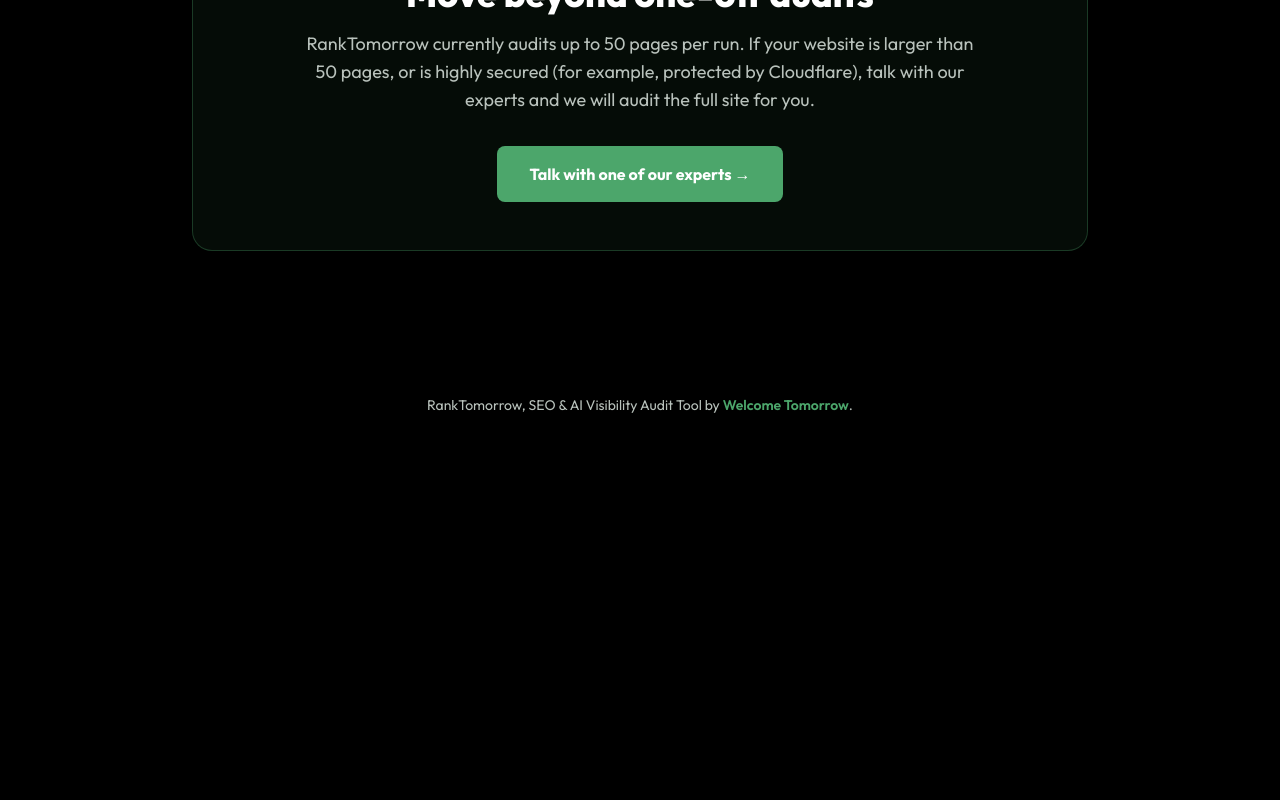
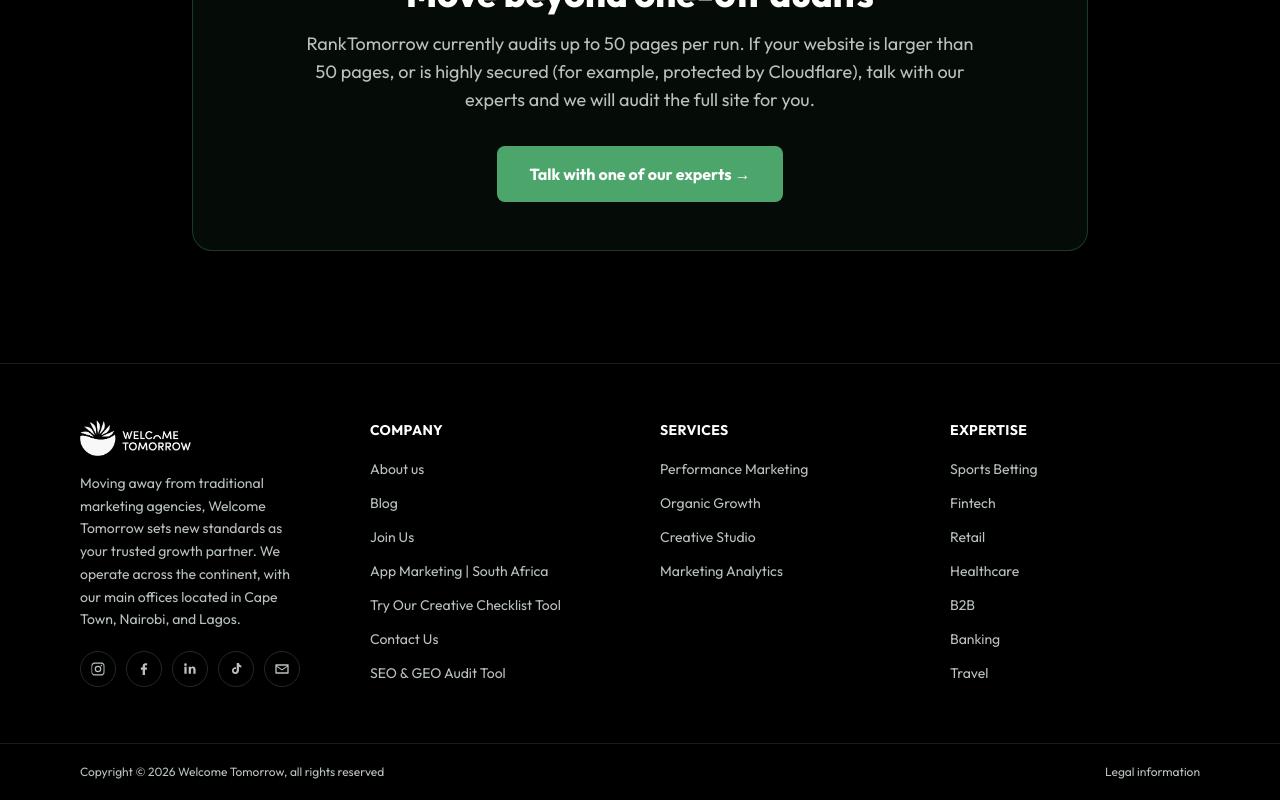
Before and after one commit to tanuikiplangat3-del/tomorrowrank, a Next.js app: page /ranktomorrow/ in a window 1280 px wide. Shown: the part 2809-3609 px from the top of the page. Before the commit the page ends 3256 px from the top, so only its background shows below. Built offline with nearby package versions, Linux system fonts and the light colour scheme.

Commit message:
Add files via upload

```diff
--- /dev/null
+++ b/components/Footer.tsx
@@ -0,0 +1,101 @@
+// components/Footer.tsx : Full Welcome Tomorrow footer, mirrored from
+// welcometomorrow.io (brand blurb + socials, Company / Services / Expertise
+// columns, legal bar). Outfit font is inherited from the body.
+
+const COMPANY: [string, string][] = [
+  ["About us", "https://welcometomorrow.io/about-us/"],
+  ["Blog", "https://welcometomorrow.io/blog/"],
+  ["Join Us", "https://welcometomorrow.io/join-us/"],
+  ["App Marketing | South Africa", "https://welcometomorrow.io/app-growth-south-africa/"],
+  ["Try Our Creative Checklist Tool", "https://welcometomorrow.io/creative-checklist/"],
+  ["Contact Us", "https://welcometomorrow.typeform.com/to/CeIvTBF5"],
+  ["SEO & GEO Audit Tool", "https://tools.welcometomorrow.io/ranktomorrow"],
+];
+
+const SERVICES: [string, string][] = [
+  ["Performance Marketing", "https://welcometomorrow.io/performance-marketing-agency/"],
+  ["Organic Growth", "https://welcometomorrow.io/social-media-marketing-agency/"],
+  ["Creative Studio", "https://welcometomorrow.io/creative-agency/"],
+  ["Marketing Analytics", "https://welcometomorrow.io/marketing-analytics/"],
+];
+
+const EXPERTISE: [string, string][] = [
+  ["Sports Betting", "https://welcometomorrow.io/sports-betting-agency/"],
+  ["Fintech", "https://welcometomorrow.io/fintech-marketing-agency/"],
+  ["Retail", "https://welcometomorrow.io/retail-marketing-agency/"],
+  ["Healthcare", "https://welcometomorrow.io/healthcare-marketing-agency/"],
+  ["B2B", "https://welcometomorrow.io/b2b-marketing-agency/"],
+  ["Banking", "https://welcometomorrow.io/trusted-banking-marketing-agency/"],
+  ["Travel", "https://welcometomorrow.io/travel-marketing-agency/"],
+];
+
+const SOCIALS: { label: string; href: string; path: string }[] = [
+  { label: "Instagram", href: "https://www.instagram.com/welcome_tomorrow/", path: "M12 2.2c3.2 0 3.6 0 4.8.07 1.2.06 1.8.25 2.2.42.6.22 1 .48 1.4.9.42.4.68.8.9 1.4.17.4.36 1 .42 2.2.07 1.2.07 1.6.07 4.8s0 3.6-.07 4.8c-.06 1.2-.25 1.8-.42 2.2a3.9 3.9 0 0 1-.9 1.4c-.4.42-.8.68-1.4.9-.4.17-1 .36-2.2.42-1.2.07-1.6.07-4.8.07s-3.6 0-4.8-.07c-1.2-.06-1.8-.25-2.2-.42a3.9 3.9 0 0 1-1.4-.9 3.9 3.9 0 0 1-.9-1.4c-.17-.4-.36-1-.42-2.2C2.2 15.6 2.2 15.2 2.2 12s0-3.6.07-4.8c.06-1.2.25-1.8.42-2.2.22-.6.48-1 .9-1.4.4-.42.8-.68 1.4-.9.4-.17 1-.36 2.2-.42C8.4 2.2 8.8 2.2 12 2.2Zm0 1.8c-3.1 0-3.5 0-4.7.07-.9.04-1.4.2-1.7.32-.43.17-.74.37-1.06.7-.32.31-.52.62-.7 1.05-.12.3-.28.8-.32 1.7C3.25 9 3.25 9.4 3.25 12s0 3 .07 4.2c.04.9.2 1.4.32 1.7.17.43.37.74.7 1.06.31.32.62.52 1.05.7.3.12.8.28 1.7.32 1.2.07 1.6.07 4.7.07s3.5 0 4.7-.07c.9-.04 1.4-.2 1.7-.32.43-.17.74-.37 1.06-.7.32-.31.52-.62.7-1.05.12-.3.28-.8.32-1.7.07-1.2.07-1.6.07-4.2s0-3-.07-4.2c-.04-.9-.2-1.4-.32-1.7a2.8 2.8 0 0 0-.7-1.06 2.8 2.8 0 0 0-1.05-.7c-.3-.12-.8-.28-1.7-.32C15.5 4 15.1 4 12 4Zm0 3.1a4.9 4.9 0 1 1 0 9.8 4.9 4.9 0 0 1 0-9.8Zm0 1.8a3.1 3.1 0 1 0 0 6.2 3.1 3.1 0 0 0 0-6.2Zm5-3.4a1.15 1.15 0 1 1 0 2.3 1.15 1.15 0 0 1 0-2.3Z" },
+  { label: "Facebook", href: "https://www.facebook.com/welcometomorrowagency", path: "M13.5 21v-8h2.7l.4-3.1h-3.1V7.9c0-.9.25-1.5 1.5-1.5h1.7V3.6c-.3 0-1.3-.1-2.5-.1-2.5 0-4.2 1.5-4.2 4.3v2.1H7.3V13h2.7v8h3.5Z" },
+  { label: "LinkedIn", href: "https://www.linkedin.com/company/wtglobal/", path: "M6.94 8.5V19H3.56V8.5h3.38ZM5.25 3.5a1.96 1.96 0 1 1 0 3.92 1.96 1.96 0 0 1 0-3.92ZM20.44 19h-3.38v-5.6c0-1.4-.5-2.36-1.75-2.36-.95 0-1.52.64-1.77 1.26-.09.22-.11.53-.11.84V19h-3.38s.04-9.5 0-10.5h3.38v1.49c.45-.7 1.25-1.7 3.05-1.7 2.22 0 3.9 1.45 3.9 4.58V19Z" },
+  { label: "TikTok", href: "https://www.tiktok.com/@welcome.tomorrow", path: "M16.5 3c.3 2 1.5 3.6 3.5 3.9v2.7c-1.3.1-2.5-.3-3.6-1v5.6c0 3.2-2.4 5.3-5.2 5.3A5.1 5.1 0 0 1 6 14.3c0-3.1 2.8-5.4 6-4.8v2.8c-.4-.1-.8-.2-1.2-.2-1.3 0-2.3 1-2.3 2.3 0 1.3 1 2.3 2.3 2.3 1.3 0 2.3-1 2.3-2.3V3h3.4Z" },
+  { label: "Newsletter", href: "https://newsletter.welcometomorrow.io/", path: "M3 5h18a1 1 0 0 1 1 1v12a1 1 0 0 1-1 1H3a1 1 0 0 1-1-1V6a1 1 0 0 1 1-1Zm1.4 2 7.6 5.3L19.6 7H4.4ZM20 8.5l-8 5.6L4 8.5V17h16V8.5Z" },
+];
+
+function Column({ title, links }: { title: string; links: [string, string][] }) {
+  return (
+    <div>
+      <h3 className="font-display text-sm font-bold uppercase tracking-wide text-paper">{title}</h3>
+      <ul className="mt-4 space-y-2.5">
+        {links.map(([label, href]) => (
+          <li key={label}>
+            <a href={href} className="text-sm text-muted transition hover:text-wtgreen">{label}</a>
+          </li>
+        ))}
+      </ul>
+    </div>
+  );
+}
+
+export function Footer() {
+  return (
+    <footer className="relative z-10 border-t border-white/10">
+      <div className="mx-auto max-w-6xl px-4 py-14">
+        <div className="grid gap-10 md:grid-cols-2 lg:grid-cols-4">
+          {/* Brand */}
+          <div className="lg:pr-6">
+            <a href="https://welcometomorrow.io" aria-label="Welcome Tomorrow">
+              {/* eslint-disable-next-line @next/next/no-img-element */}
+              <img src="/ranktomorrow/welcome-tomorrow-logo.png" alt="Welcome Tomorrow" width={362} height={117} className="h-9 w-auto" />
+            </a>
+            <p className="mt-4 text-sm leading-relaxed text-muted">
+              Moving away from traditional marketing agencies, Welcome Tomorrow sets new standards as your
+              trusted growth partner. We operate across the continent, with our main offices located in
+              Cape Town, Nairobi, and Lagos.
+            </p>
+            <div className="mt-5 flex flex-wrap gap-2.5">
+              {SOCIALS.map((s) => (
+                <a
+                  key={s.label}
+                  href={s.href}
+                  target="_blank"
+                  rel="noopener noreferrer"
+                  aria-label={s.label}
+                  className="flex h-9 w-9 items-center justify-center rounded-full border border-white/15 text-muted transition hover:border-wtgreen hover:text-wtgreen"
+                >
+                  <svg viewBox="0 0 24 24" fill="currentColor" className="h-4 w-4"><path d={s.path} /></svg>
+                </a>
+              ))}
+            </div>
+          </div>
+
+          <Column title="Company" links={COMPANY} />
+          <Column title="Services" links={SERVICES} />
+          <Column title="Expertise" links={EXPERTISE} />
+        </div>
+      </div>
+
+      <div className="border-t border-white/10">
+        <div className="mx-auto flex max-w-6xl flex-col items-center justify-between gap-2 px-4 py-5 text-xs text-muted sm:flex-row">
+          <span>Copyright © 2026 Welcome Tomorrow, all rights reserved</span>
+          <a href="https://welcometomorrow.io/legal-notice/" className="transition hover:text-wtgreen">Legal information</a>
+        </div>
+      </div>
+    </footer>
+  );
+}
--- a/components/Landing.tsx
+++ b/components/Landing.tsx
@@ -2,6 +2,7 @@
 import { AuditApp } from "@/components/AuditApp";
 import { Nav } from "@/components/Nav";
 import { SeoContent } from "@/components/SeoContent";
+import { Footer } from "@/components/Footer";
 
 export function Landing({ internal = false }: { internal?: boolean }) {
   return (
@@ -21,13 +22,7 @@
       {/* SEO / GEO marketing content (public page only) */}
       {!internal && <SeoContent />}
 
-      <footer className="relative z-10 py-8 text-center text-sm text-muted">
-        RankTomorrow, SEO &amp; AI Visibility Audit Tool by{" "}
-        <a href="https://welcometomorrow.io" className="font-semibold text-wtgreen hover:underline">
-          Welcome Tomorrow
-        </a>
-        .
-      </footer>
+      <Footer />
     </main>
   );
 }
--- a/components/LeadGate.tsx
+++ b/components/LeadGate.tsx
@@ -2,12 +2,21 @@
 // components/LeadGate.tsx
 // Non-dismissable gate shown when the user clicks Audit. The audit only starts
 // after a valid submission (enforced server-side too). No close/X, no
-// outside-click dismiss, no ESC — it resolves only on success.
+// outside-click dismiss, no ESC — it resolves only on success. Any COMPANY email
+// is accepted (free inboxes like Gmail/Yahoo are rejected); the email no longer
+// has to match the audited domain.
 
-import { useRef, useState } from "react";
+import { useEffect, useState } from "react";
 import { apiPath } from "./Gate";
-import { emailMatchesSite, siteHost } from "@/lib/leadmatch";
+import { siteHost } from "@/lib/leadmatch";
 import { gtmEvent } from "@/lib/gtm";
+
+// Obvious free/public inboxes — quick client-side feedback (server is authoritative).
+const FREE = new Set([
+  "gmail.com", "googlemail.com", "yahoo.com", "yahoo.co.uk", "ymail.com", "hotmail.com",
+  "outlook.com", "live.com", "msn.com", "icloud.com", "me.com", "aol.com", "proton.me",
+  "protonmail.com", "gmx.com", "mail.com", "zoho.com", "yandex.com",
+]);
 
 export function LeadGate({
   url,
@@ -23,27 +32,26 @@
   const [agreed, setAgreed] = useState(false);
   const [newsletter, setNewsletter] = useState(false);
   const [error, setError] = useState<string | null>(null);
-  const [mismatch, setMismatch] = useState(false);
   const [submitting, setSubmitting] = useState(false);
-  const emailRef = useRef<HTMLInputElement>(null);
 
-  function editEmail() {
-    // Dismiss both mismatch CTAs, keep everything the user already typed, and
-    // drop the cursor into the email field so they can fix it and hit Run.
-    setMismatch(false);
-    setError(null);
-    setTimeout(() => { emailRef.current?.focus(); emailRef.current?.select(); }, 0);
-  }
+  // Lock background scroll while the gate is open — the screen stays put.
+  useEffect(() => {
+    const prev = document.body.style.overflow;
+    document.body.style.overflow = "hidden";
+    return () => { document.body.style.overflow = prev; };
+  }, []);
 
   async function submit() {
     setError(null);
-    setMismatch(false);
     if (!firstName.trim() || !lastName.trim()) { setError("Please enter your first and last name."); return; }
     if (!email.trim()) { setError("Please enter your company email."); return; }
     if (!agreed) { setError("Please tick the box to receive your audit by email."); return; }
-    // The company email must belong to the domain being audited. If it doesn't,
-    // we don't error — we invite them to contact Welcome Tomorrow to verify.
-    if (!emailMatchesSite(email, url)) { setMismatch(true); return; }
+    const domain = email.split("@")[1]?.toLowerCase().trim();
+    if (!domain || !domain.includes(".")) { setError("Please enter a valid company email."); return; }
+    if (FREE.has(domain)) {
+      setError("Please use your company email — free inboxes (Gmail, Yahoo, Outlook, etc.) aren't accepted.");
+      return;
+    }
     setSubmitting(true);
     try {
       const res = await fetch(apiPath("/api/lead"), {
@@ -52,7 +60,6 @@
         body: JSON.stringify({ firstName, lastName, email, position, agreed, newsletter, url }),
       });
       const data = await res.json().catch(() => ({}));
-      if (res.status === 422 || data.error === "MISMATCH") { setMismatch(true); setSubmitting(false); return; }
       if (!res.ok) { setError(data.error || "Could not verify your details."); setSubmitting(false); return; }
       gtmEvent("generate_lead", { site: siteHost(url), newsletter });
       onVerified(data.leadId, email);
@@ -62,16 +69,12 @@
     }
   }
 
-  const contactHref =
-    `mailto:seo@welcometomorrow.io?subject=${encodeURIComponent(`Audit verification for ${siteHost(url) ?? url}`)}` +
-    `&body=${encodeURIComponent(`Hi Welcome Tomorrow team,\n\nI'd like to run an SEO & AI-visibility audit for ${siteHost(url) ?? url}, but my email domain doesn't match the site. Could you help verify me?\n\nName: ${firstName} ${lastName}\nEmail: ${email}\nSite: ${url}\n\nThanks!`)}`;
-
   const field =
     "w-full rounded-lg border border-glassBorder bg-white/[0.04] px-3 py-2.5 text-sm text-paper placeholder:text-muted outline-none focus:border-wtgreen";
 
   return (
-    // Fixed full-screen overlay; blocks everything behind it.
-    <div className="fixed inset-0 z-[100] flex items-center justify-center bg-black/80 p-4 backdrop-blur-sm">
+    // Fixed full-screen overlay; blocks everything behind it (background scroll locked).
+    <div className="fixed inset-0 z-[100] flex items-center justify-center overflow-y-auto bg-black/80 p-4 backdrop-blur-sm">
       <div className="w-full max-w-md rounded-2xl border border-glassBorder bg-[#0c0f0d] p-6 shadow-2xl sm:p-8">
         <h2 className="font-display text-2xl font-extrabold text-paper">Get your free SEO &amp; AI visibility audit</h2>
         <p className="mt-2 text-sm text-muted">
@@ -84,7 +87,7 @@
             <input className={field} placeholder="First name" value={firstName} onChange={(e) => setFirst(e.target.value)} />
             <input className={field} placeholder="Last name" value={lastName} onChange={(e) => setLast(e.target.value)} />
           </div>
-          <input ref={emailRef} className={field} type="email" placeholder="Company email (no Gmail/Yahoo)" value={email} onChange={(e) => setEmail(e.target.value)} />
+          <input className={field} type="email" placeholder="Company email" value={email} onChange={(e) => setEmail(e.target.value)} />
           <input className={field} placeholder="Position" value={position} onChange={(e) => setPosition(e.target.value)} />
 
           <label className="flex cursor-pointer items-start gap-2.5 pt-1">
@@ -106,32 +109,6 @@
 
           {error && <p className="text-sm font-medium text-bad">{error}</p>}
 
-          {mismatch ? (
-            <div className="mt-1 space-y-2.5 rounded-lg border border-wtgreen/40 bg-wtgreen/10 p-3.5">
-              <p className="text-sm font-semibold text-paper">
-                That email doesn&apos;t match {siteHost(url) ?? "the site"}.
-              </p>
-              <p className="text-xs leading-relaxed text-muted">
-                We send reports to a company email on the same domain as the site being audited. If you
-                work with {siteHost(url) ?? "this site"} but use a different email, contact us to verify.
-              </p>
-              <div className="flex flex-col gap-2 sm:flex-row">
-                <a
-                  href={contactHref}
-                  className="flex-1 rounded-md bg-wtgreen px-4 py-2 text-center text-sm font-semibold text-paper transition hover:bg-wtgreenDeep"
-                >
-                  Contact to verify →
-                </a>
-                <button
-                  type="button"
-                  onClick={editEmail}
-                  className="flex-1 rounded-md border border-glassBorder px-4 py-2 text-center text-sm font-semibold text-paper transition hover:border-wtgreen"
-                >
-                  Edit email
-                </button>
-              </div>
-            </div>
-          ) : (
           <button
             onClick={submit}
             disabled={submitting}
@@ -139,8 +116,8 @@
           >
             {submitting ? "Verifying…" : "Run my audit →"}
           </button>
-          )}
-          <p className="text-center text-[11px] text-muted">Powered by Welcome Tomorrow · welcometomorrow.io</p>
+
+          <p className="text-center text-[11px] text-muted">Powered by Welcome Tomorrow</p>
         </div>
       </div>
     </div>
--- a/components/SearchableSelect.tsx
+++ b/components/SearchableSelect.tsx
@@ -57,10 +57,10 @@
         <span className={`ml-2 shrink-0 text-muted transition ${open ? "rotate-180" : ""}`}>▾</span>
       </button>
 
-      {/* Dropdown panel */}
+      {/* Dropdown panel — in-flow (pushes content below down; never overlays) */}
       {open && (
         <div
-          className="absolute z-50 mt-1 w-full overflow-hidden rounded-lg border border-glassBorder shadow-2xl ring-1 ring-black/40"
+          className="relative z-10 mt-1 w-full overflow-hidden rounded-lg border border-glassBorder shadow-xl"
           style={{ backgroundColor: "#0b100e" }}
         >
           {searchable && (
```
Also changed, not shown: app/api/lead/route.ts (+0 -9 lines), 2 other files (tests, documents, lock files or other folders). Lines whose indentation alone changed are shown as unchanged.
